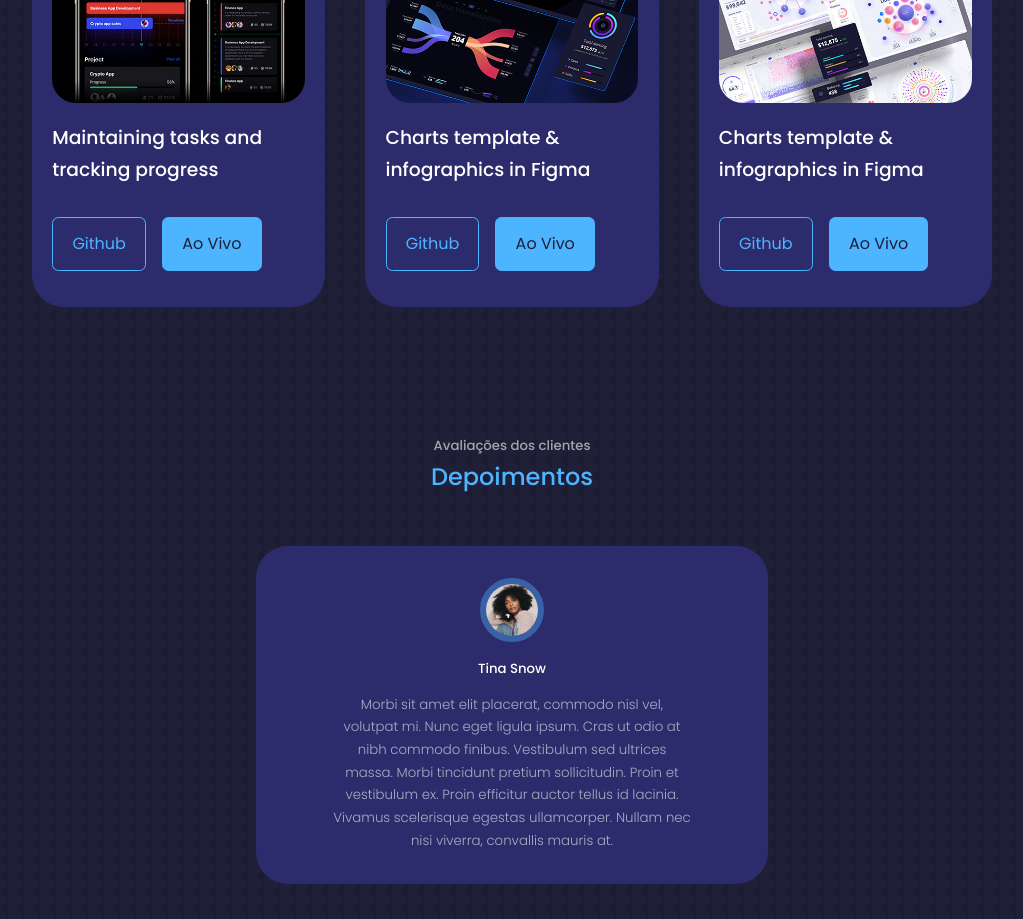
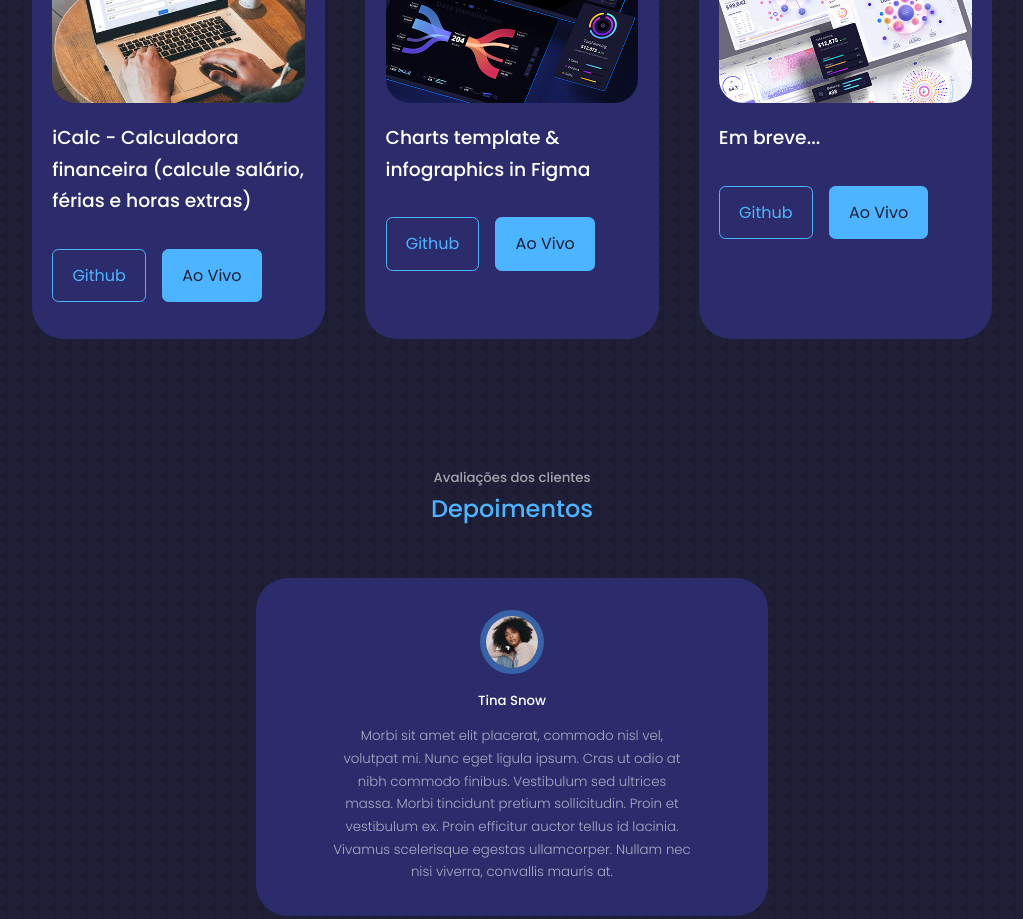
Before and after one commit to elijuniordev/PortfolioReact, a React (Create React App) app: page / in a window 1280 px wide. Shown: the part 3820-4739 px from the top of the page, without its empty margins (128-1151 px from the left). Built offline with nearby package versions, Linux system fonts and the light colour scheme.

Commit message:
Atualização portfolio

```diff
--- a/src/components/portfolio/Portfolio.jsx
+++ b/src/components/portfolio/Portfolio.jsx
@@ -32,9 +32,9 @@ const data = [
 {
   id: 4,
   image: IMG4,
-  title: 'Maintaining tasks and tracking progress',
-  github: 'https://github.com',
-  demo: 'https://dribbble.com/Alien_pixels',
+  title: 'iCalc - Calculadora financeira (calcule salário, férias e horas extras)',
+  github: 'https://github.com/elijuniordev/iCalc',
+  demo: 'https://icalc.herokuapp.com/calculadorasalario',
 },
 {
   id: 5,
@@ -46,7 +46,7 @@ const data = [
 {
   id: 6,
   image: IMG6,
-  title: 'Charts template & infographics in Figma',
+  title: 'Em breve...',
   github: 'https://github.com',
   demo: 'https://dribbble.com/Alien_pixels',
 },
```
Also changed, not shown: src/assets/portfolio4.jpg.
